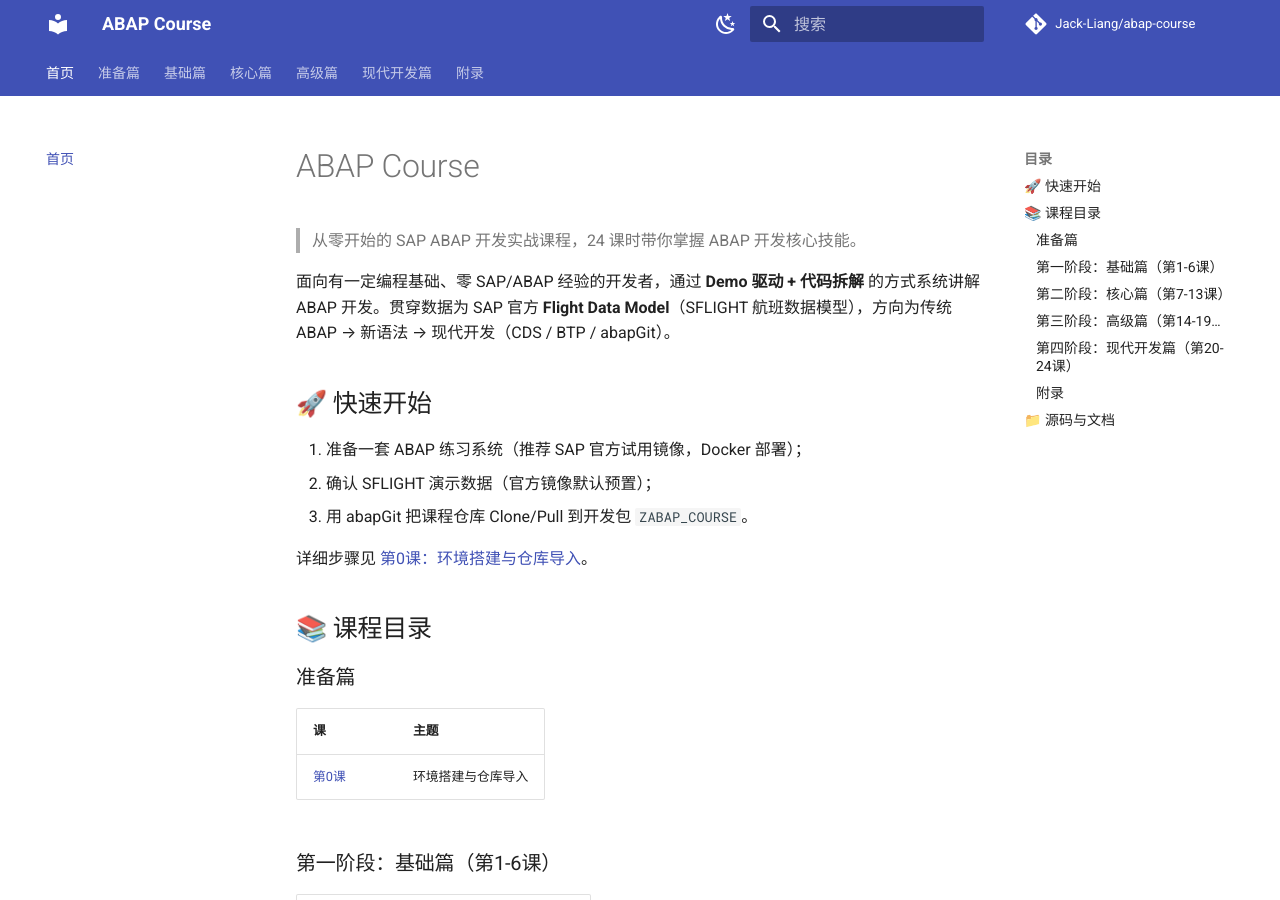
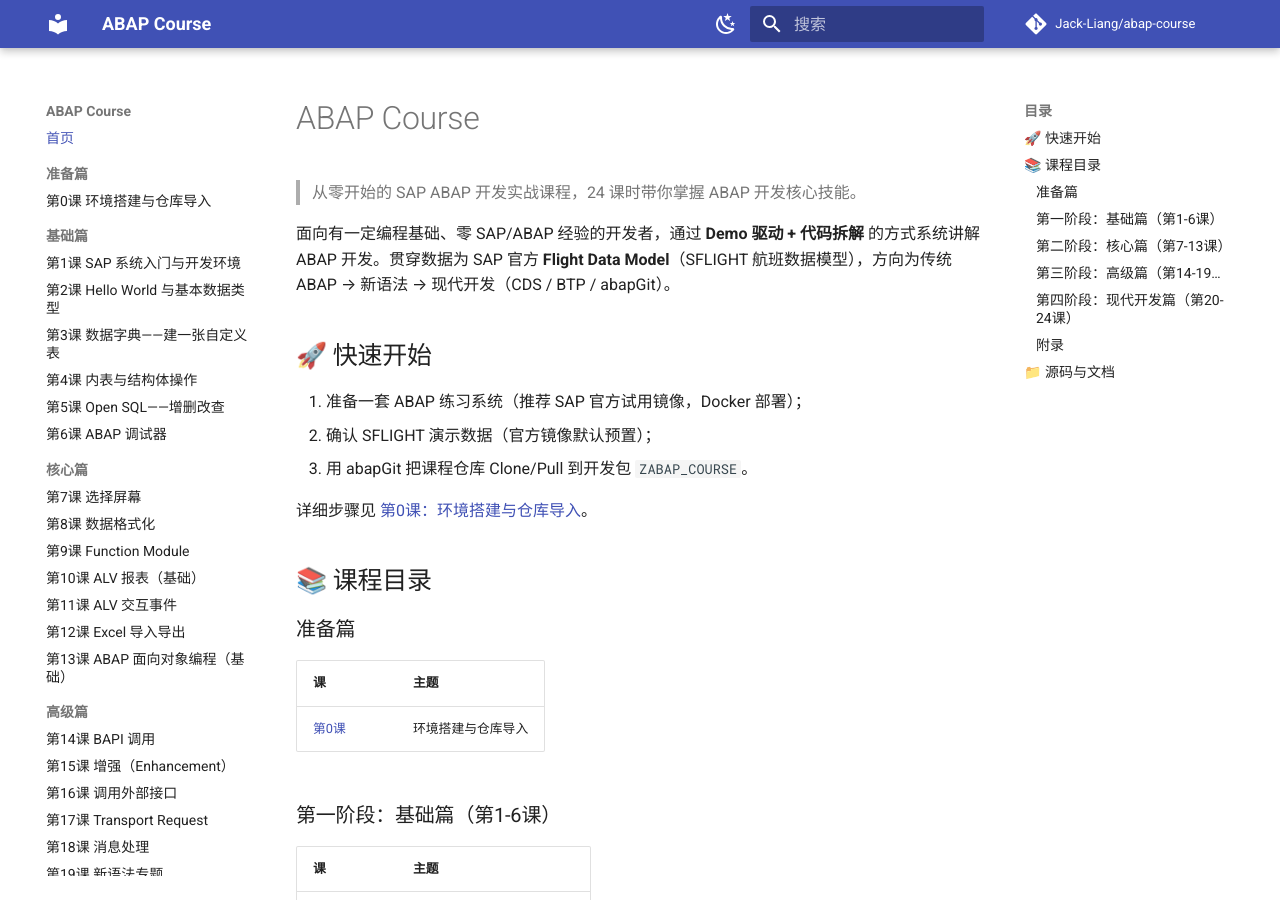
Before and after one commit to Jack-Liang/abap-course, an MkDocs documentation site: the page built from docs/index.md, in a window 1280 px wide and 900 px high. Built offline with MkDocs 1.6.1 and Material for MkDocs 9.7.7, drawn with Linux system fonts in a browser that asks for light colours; comment, search, counter and statistics services are not loaded; some of the changed lines change nothing that is shown.

Commit message:
feat: 站点导航改为左侧整树目录，接入giscus评论（GitHub Discussions）

```diff
--- a/mkdocs.yml
+++ b/mkdocs.yml
@@ -8,6 +8,7 @@
 
 theme:
   name: material
+  custom_dir: overrides
   language: zh
   palette:
     - scheme: default
@@ -19,7 +20,8 @@
         icon: material/weather-sunny
         name: 切换至浅色模式
   features:
-    - navigation.tabs
+    - navigation.sections
+    - navigation.expand
     - navigation.top
     - navigation.tracking
     - search.suggest
--- /dev/null
+++ b/overrides/main.html
@@ -0,0 +1,48 @@
+{% extends "base.html" %}
+
+{% block content %}
+  {{ super() }}
+
+  <!-- giscus 评论（存储于 GitHub Discussions） -->
+  <h2 id="__comments">留言讨论</h2>
+  <script
+    src="https://giscus.app/client.js"
+    data-repo="Jack-Liang/abap-course"
+    data-repo-id="R_kgDOTn2rsw"
+    data-category="Announcements"
+    data-category-id="DIC_kwDOTn2rs84DEYWS"
+    data-mapping="pathname"
+    data-strict="1"
+    data-reactions-enabled="1"
+    data-emit-metadata="0"
+    data-input-position="top"
+    data-theme="preferred_color_scheme"
+    data-lang="zh-CN"
+    crossorigin="anonymous"
+    async
+  ></script>
+
+  <!-- 深浅色切换时同步 giscus 主题 -->
+  <script>
+    var palette = __md_get("__palette");
+    if (palette && typeof palette.color === "object") {
+      var theme = palette.color.scheme === "slate" ? "transparent_dark" : "light";
+      var giscus = document.querySelector("script[src*='giscus']");
+      if (giscus) giscus.setAttribute("data-theme", theme);
+    }
+    document.addEventListener("DOMContentLoaded", function () {
+      var ref = document.querySelector("[data-md-component=palette]");
+      if (ref) ref.addEventListener("click", function () {
+        var palette = __md_get("__palette");
+        if (palette && typeof palette.color === "object") {
+          var theme = palette.color.scheme === "slate" ? "transparent_dark" : "light";
+          var frame = document.querySelector(".giscus-frame");
+          if (frame) frame.contentWindow.postMessage(
+            { giscus: { setConfig: { theme: theme } } },
+            "https://giscus.app"
+          );
+        }
+      });
+    });
+  </script>
+{% endblock %}
```
